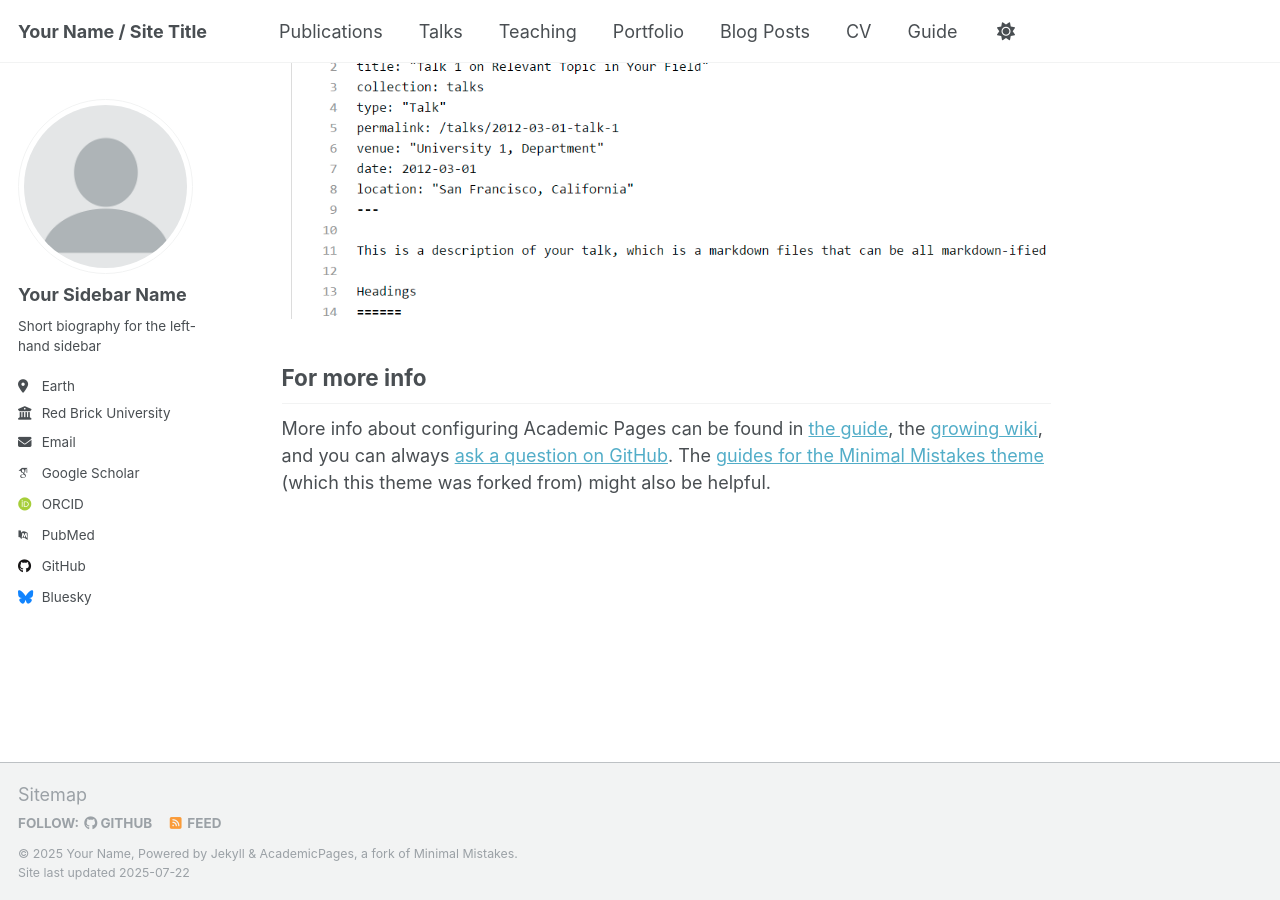
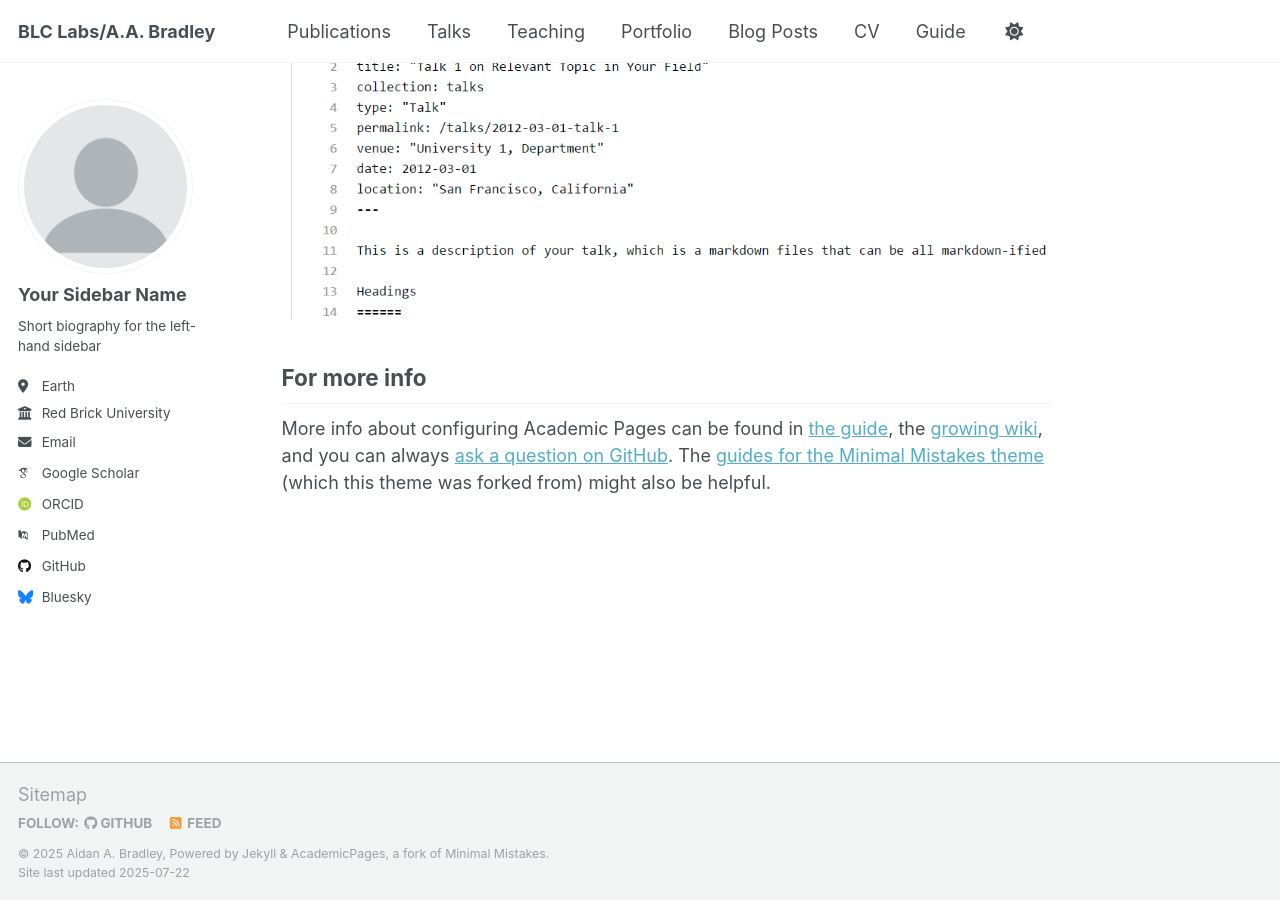
Before and after one commit to aab18011/aab18011.github.io, a Jekyll site: the page built from _pages/about.md, in a window 1280 px wide and 900 px high, scrolled down 2880 px. Built offline with Jekyll 4.4.1, drawn with Linux system fonts in a browser that asks for light colours; some web fonts are replaced; a script that is not in the unit is left out.

Commit message:
Update _config.yml

```diff
--- a/_config.yml
+++ b/_config.yml
@@ -9,13 +9,13 @@
 # Basic Site Settings
 locale                   : "en-US"
 site_theme               : "default"
-title                    : "Your Name / Site Title"
+title                    : "BLC Labs/A.A. Bradley"
 title_separator          : "-"
-name                     : &name "Your Name"
-description              : &description "personal description"
-url                      : https://academicpages.github.io # the base hostname & protocol for your site e.g. "https://[your GitHub username].github.io" or if you already have some other page hosted on Github then use "https://[your GitHub username].github.io/[Your Repo Name]"
+name                     : &name "Aidan A. Bradley"
+description              : &description "Organic Chemistry; Computational Biology; Titanium Catalysis"
+url                      : https://aab18011.github.io # the base hostname & protocol for your site e.g. "https://[your GitHub username].github.io" or if you already have some other page hosted on Github then use "https://[your GitHub username].github.io/[Your Repo Name]"
 baseurl                  : "" # the subpath of your site, e.g. "/blog"
-repository               : "academicpages/academicpages.github.io"
+repository               : "aab18011/aab18011.github.io"
 
 # Site Author - The following control what appear as part of the author content on the side bar.
 #               If a field is blank the icon and link will not appear, otherwise it will be shown.
```
